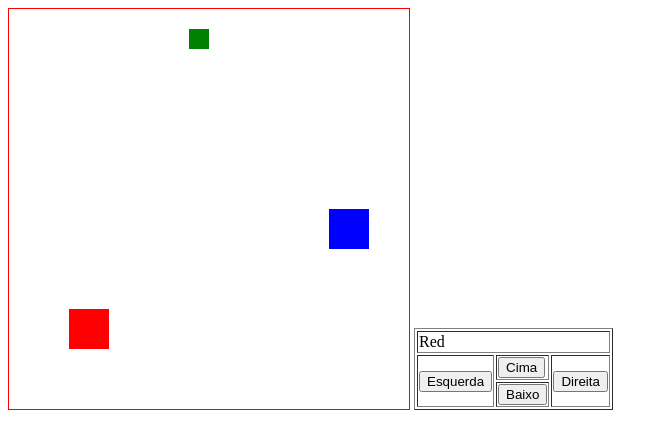
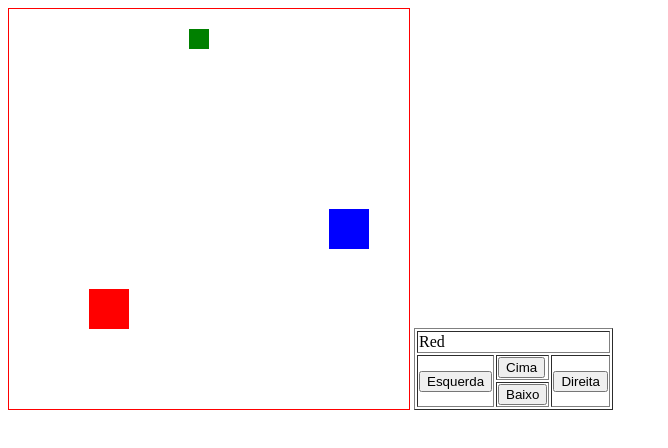
Before and after one commit to chiquitto/captureflag-js, a website: page index.html in a window 1280 px wide. Both pictures are taken after a click on the button "Esquerda". Shown: the whole page, without its empty margins (0-668 px from the left). Drawn offline with Linux system fonts and the light colour scheme.

Commit message:
Created QueueInput

```diff
--- a/game/Game.js
+++ b/game/Game.js
@@ -74,7 +74,8 @@ class Game {
     const playerNumber = this.playerTurnRotate()
 
     const opts = {
-      player: this.#players[playerNumber]
+      player: this.#players[playerNumber],
+      playerNumber
     }
 
     const p = Promise.resolve(opts)
@@ -90,7 +91,9 @@ class Game {
   runPlayerAction() {
     return chainValues => {
 
-      const publicData = {}
+      const publicData = {
+        playerNumber: chainValues.playerNumber,
+      }
 
       return this.#input.captureAction(publicData)
         .then((action) => {
@@ -138,7 +141,7 @@ class Game {
   }
 
   runTestFlags() {
-    return (input) => {
+    return input => {
       if (this.#flags.length == 0) {
         this.addFlag()
       }
--- a/game/display/CanvasDisplay.js
+++ b/game/display/CanvasDisplay.js
@@ -58,7 +58,6 @@ class CanvasDisplay extends Display {
    * @param {Polygon} polygon
    */
   drawPolygon(color, polygon) {
-    console.log(color, polygon)
     this.#ctx.fillStyle = color;
     this.#ctx.fillRect(polygon.x, polygon.y, polygon.width, polygon.height)
   }
--- a/game/input/Input.js
+++ b/game/input/Input.js
@@ -6,15 +6,28 @@ import MoveDownAction from "../action/MoveDownAction.js";
 export default class Input {
 
   #promiseResolve
+  #publicData
 
   /**
    *
-   * @returns {Promise<Action>}
+   * @param {Object} publicData
+   * @param {number} publicData.playerNumber
+   * @returns {(Action|Promise<Action>)}
    */
-  captureAction() {
+  captureAction(publicData) {
+    this.#publicData = publicData
+
     return new Promise((resolve, reject) => {
       this.#promiseResolve = resolve
     })
+  }
+
+  /**
+   *
+   * @returns {Object}
+   */
+  get publicData() {
+    return this.#publicData
   }
 
   triggerAction(action) {
@@ -24,6 +37,27 @@ export default class Input {
 
     this.#promiseResolve(action)
     this.#promiseResolve = null
+  }
+
+  /**
+   *
+   * @param {String} action
+   */
+  triggerActionString(action) {
+    switch (action) {
+      case 'UP':
+        this.triggerUp()
+        break
+      case 'DOWN':
+        this.triggerDown()
+        break
+      case 'LEFT':
+        this.triggerLeft()
+        break
+      case 'RIGHT':
+        this.triggerRight()
+        break
+    }
   }
 
   triggerLeft() {
--- /dev/null
+++ b/game/input/QueueInput.js
@@ -0,0 +1,46 @@
+import Input from "./Input.js";
+
+class QueueInput extends Input {
+
+  #playerQueue
+  #playerQueueI
+
+  /**
+   *
+   * @param {[String[]]} playerQueue
+   */
+  constructor(playerQueue) {
+    super()
+
+    this.#playerQueue = playerQueue
+    this.#playerQueueI = Array.from(
+      {length: playerQueue.length},
+      _ => 0)
+  }
+
+  generateAction() {
+    const playerNumber = this.publicData.playerNumber
+
+    let pos = this.#playerQueueI[playerNumber]++
+    let queueLength = this.#playerQueue[playerNumber].length
+
+    this.triggerActionString(
+      this.#playerQueue[playerNumber][pos % queueLength])
+  }
+}
+
+/**
+ *
+ * @param {HTMLElement} element
+ * @param {...String[]} playerQueue
+ * @returns {QueueDomInput}
+ */
+export default function createDomQueueInput(element, ...playerQueue) {
+  let input = new QueueInput(playerQueue)
+
+  element.addEventListener('click', () => {
+    input.generateAction()
+  })
+
+  return input
+}
--- a/index.html
+++ b/index.html
@@ -35,13 +35,18 @@
 
 <script type="module">
   import createGame from './game/Game.js';
-  import createDomClickInput from "./game/input/DomInput.js";
+  // import createDomClickInput from "./game/input/DomInput.js";
+  import createDomQueueInput from "./game/input/QueueInput.js";
 
   let game = createGame()
   game.addPlayer('red')
   game.addPlayer('blue')
-  game.setInput(createDomClickInput('player0Left', 'player0Right', 'player0Up', 'player0Down'))
-  // game.addInput(1, createDomInput('player1Left', 'player1Right', 'player1Up', 'player1Down'))
+  // game.setInput(createDomClickInput('player0Left', 'player0Right', 'player0Up', 'player0Down'))
+  game.setInput(createDomQueueInput(
+    document,
+    ['UP', 'DOWN', 'LEFT', 'RIGHT', 'UP'],
+    ['LEFT', 'RIGHT', 'UP', 'DOWN', 'LEFT'],
+  ))
   game.addCanvasDisplay(document.getElementById('stage1'))
   // game.addConsoleDisplay()
 
```
